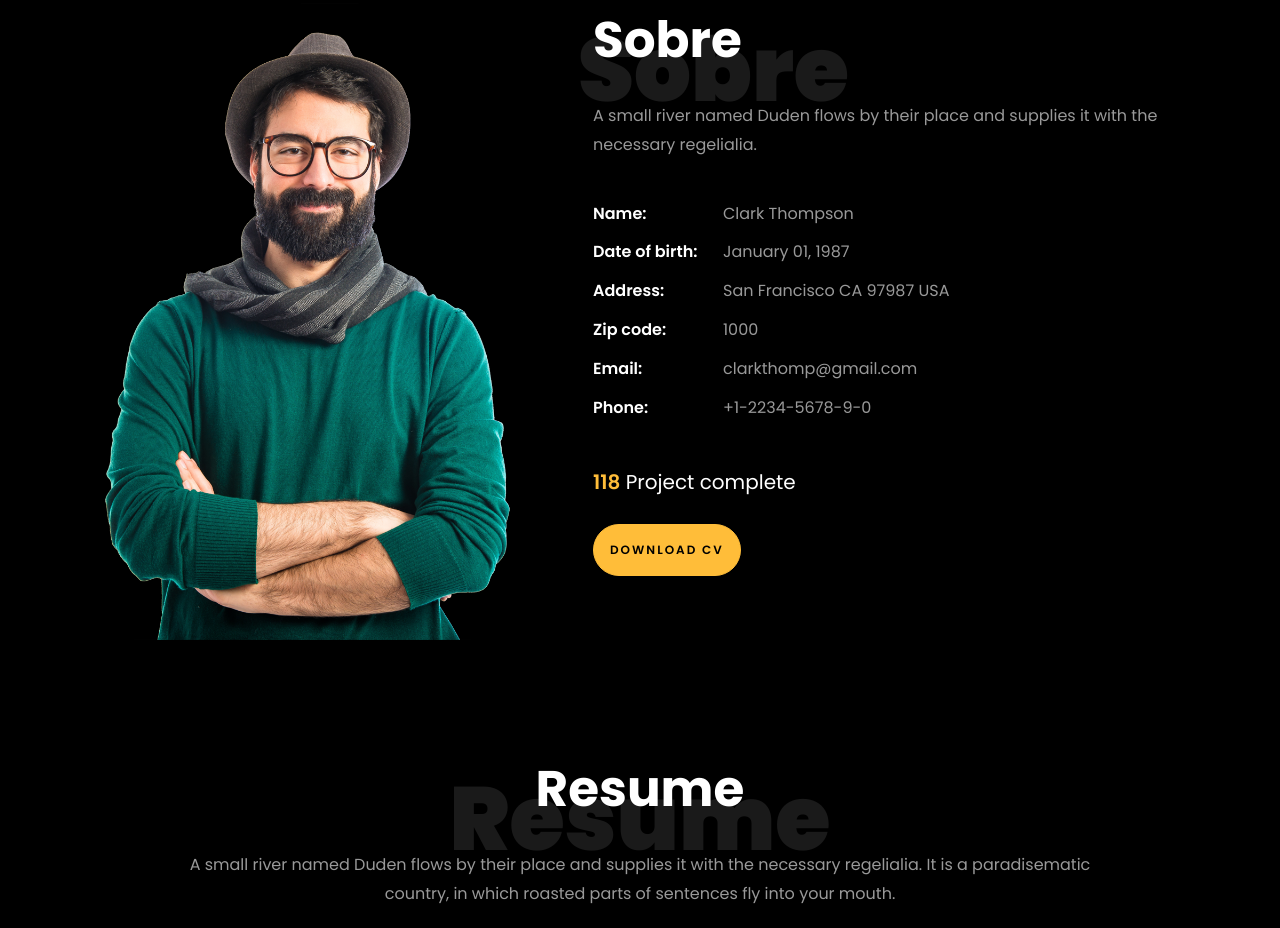
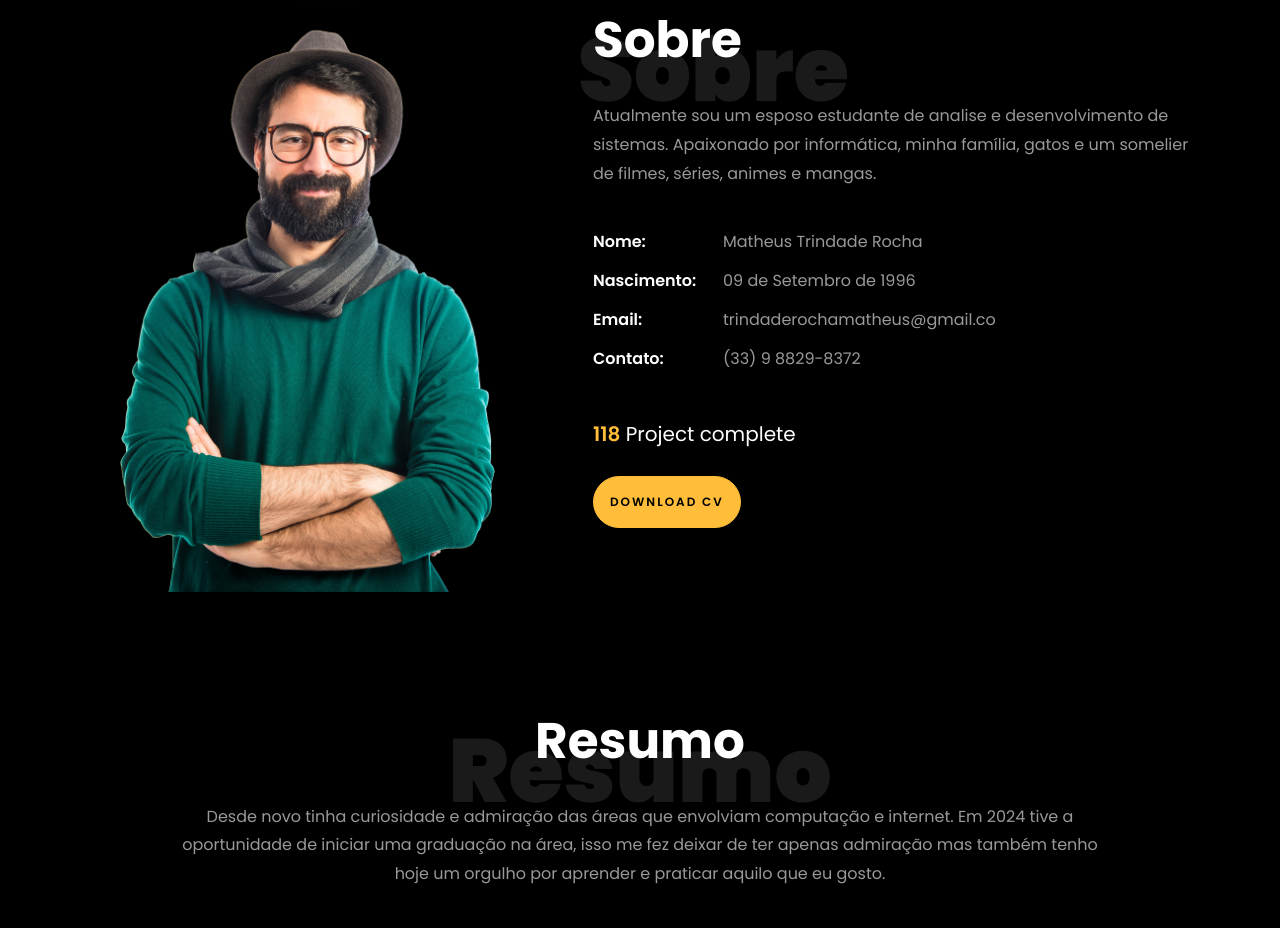
Before and after one commit to TrindadeRochaMatheus/site, a plain HTML site: page index.html in a window 1280 px wide. Shown: the part 859-1787 px from the top of the page. Drawn offline with Linux system fonts and the light colour scheme; files whose address does not match are found by name.

Commit message:
alterações no resumo

```diff
--- a/index.html
+++ b/index.html
@@ -102,14 +102,14 @@
 		          <div class="col-md-12 heading-section ftco-animate">
 		          	<h1 class="big">Sobre</h1>
 		            <h2 class="mb-4">Sobre</h2>
-		            <p>A small river named Duden flows by their place and supplies it with the necessary regelialia.</p>
+		            <p>Atualmente sou um esposo estudante de analise e desenvolvimento de sistemas. Apaixonado por informática, minha família, gatos e um somelier de filmes, séries, animes e mangas.</p>
 		            <ul class="about-info mt-4 px-md-0 px-2">
-		            	<li class="d-flex"><span>Name:</span> <span>Clark Thompson</span></li>
-		            	<li class="d-flex"><span>Date of birth:</span> <span>January 01, 1987</span></li>
-		            	<li class="d-flex"><span>Address:</span> <span>San Francisco CA 97987 USA</span></li>
-		            	<li class="d-flex"><span>Zip code:</span> <span>1000</span></li>
-		            	<li class="d-flex"><span>Email:</span> <span>clarkthomp@gmail.com</span></li>
-		            	<li class="d-flex"><span>Phone: </span> <span>+1-2234-5678-9-0</span></li>
+		            	<li class="d-flex"><span>Nome:</span> <span>Matheus Trindade Rocha</span></li>
+		            	<li class="d-flex"><span>Nascimento:</span> <span>09 de Setembro de 1996</span></li>
+
+
+		            	<li class="d-flex"><span>Email:</span> <span>trindaderochamatheus@gmail.co</span></li>
+		            	<li class="d-flex"><span>Contato: </span> <span>(33) 9 8829-8372</span></li>
 		            </ul>
 		          </div>
 		        </div>
@@ -131,9 +131,9 @@
     	<div class="container">
     		<div class="row justify-content-center pb-5">
           <div class="col-md-10 heading-section text-center ftco-animate">
-          	<h1 class="big big-2">Resume</h1>
-            <h2 class="mb-4">Resume</h2>
-            <p>A small river named Duden flows by their place and supplies it with the necessary regelialia. It is a paradisematic country, in which roasted parts of sentences fly into your mouth.</p>
+          	<h1 class="big big-2">Resumo</h1>
+            <h2 class="mb-4">Resumo</h2>
+            <p>Desde novo tinha curiosidade e admiração das áreas que envolviam computação e internet. Em 2024 tive a oportunidade de iniciar uma graduação na área, isso me fez deixar de ter apenas admiração mas também tenho hoje um orgulho por aprender e praticar aquilo que eu gosto.</p>
           </div>
         </div>
     		<div class="row">
```
